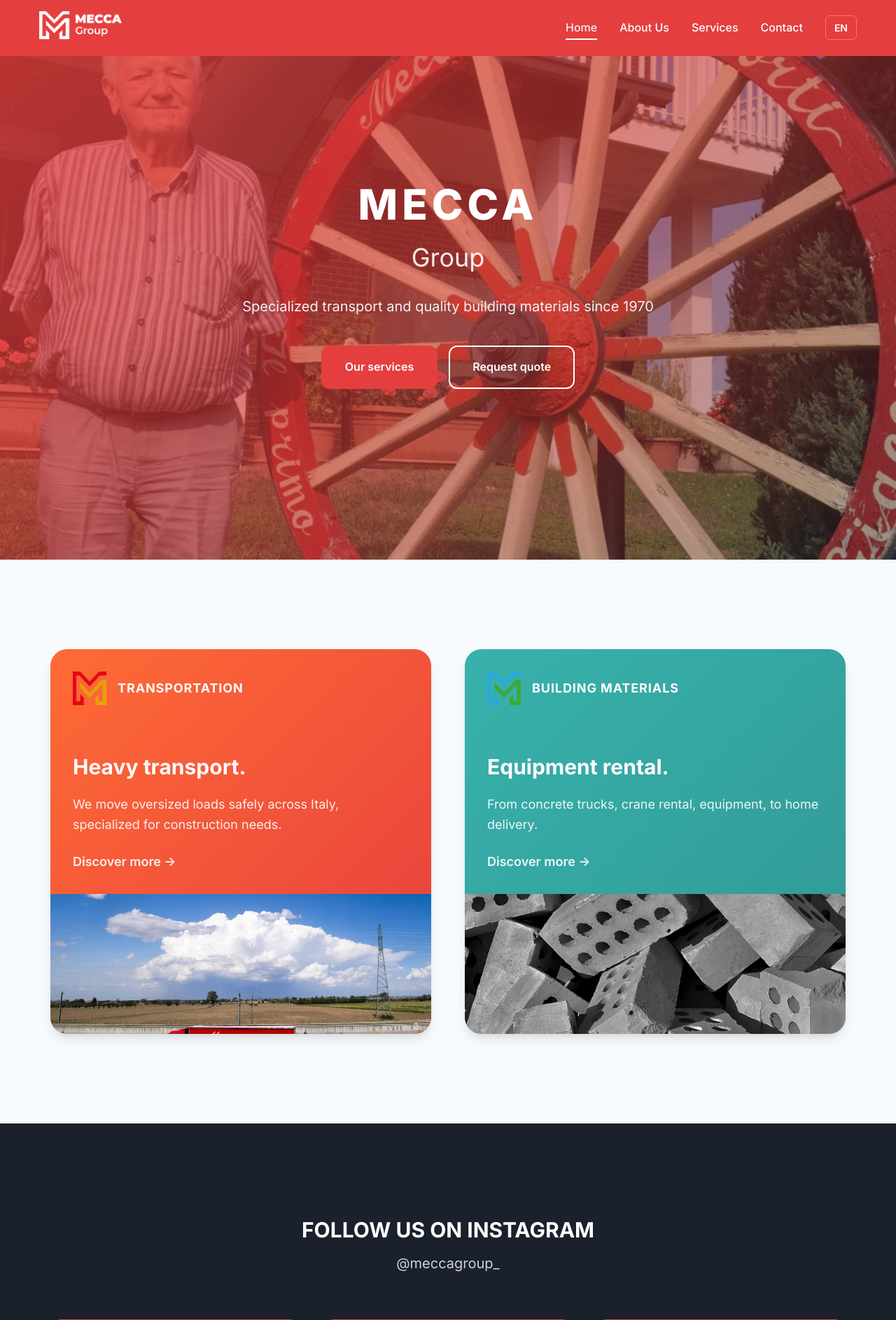
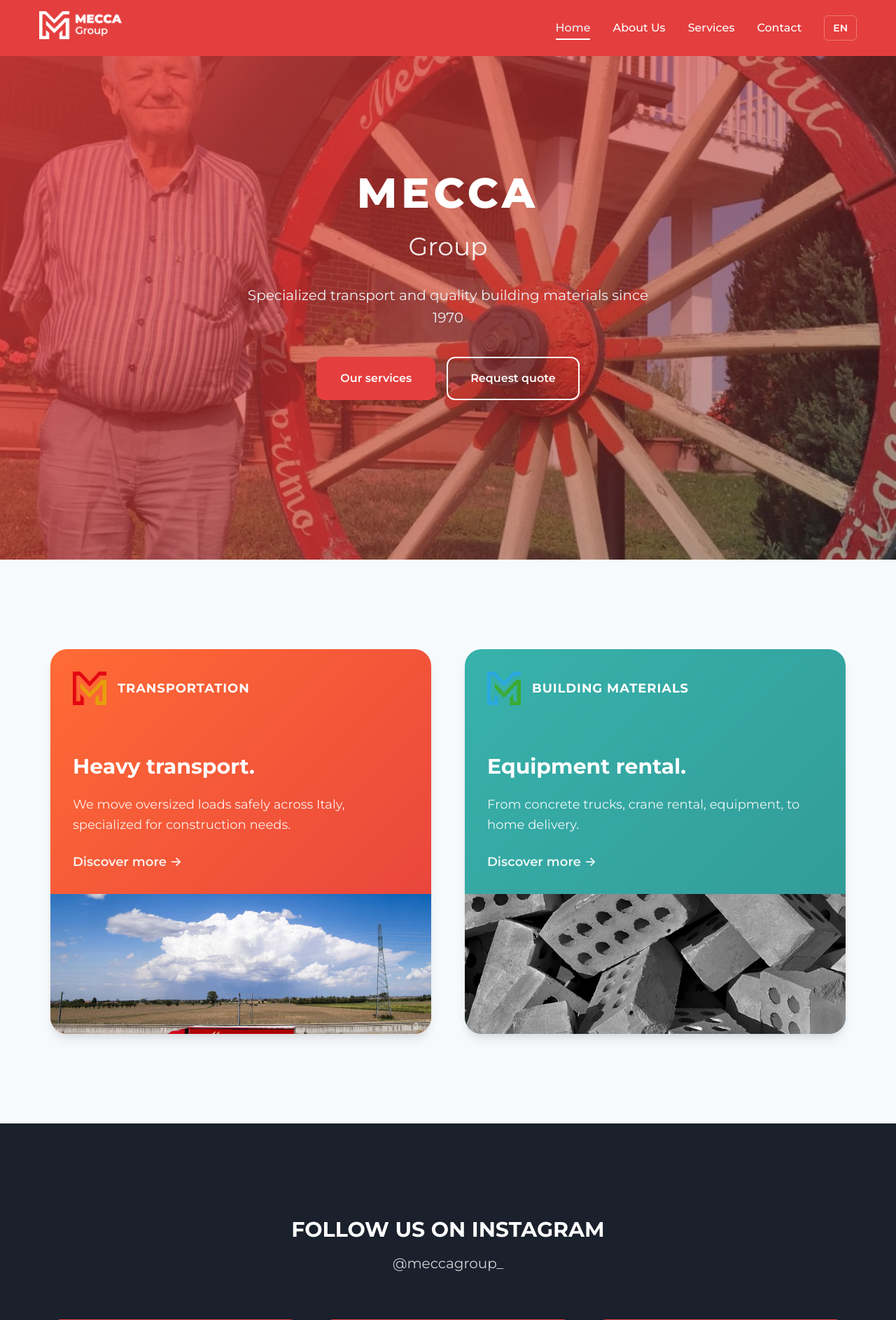
Before and after one commit to albyno99/meccagroup.it, a PHP site: page / in a window 1280 px wide. Shown: the top 1887 px of the page at 70% size. Run offline with PHP 8.4, Linux system fonts and the light colour scheme.

Commit message:
Aggiorna il font da 'Inter' a 'Montserrat' in diverse pagine e nel file CSS

```diff
--- a/404.php
+++ b/404.php
@@ -10,7 +10,7 @@ http_response_code(404);
     <title><?php echo t('error_404_title'); ?> | Mecca Group</title>
     <meta name="robots" content="noindex, nofollow">
     <link rel="stylesheet" href="css/style.css">
-    <link href="https://fonts.googleapis.com/css2?family=Inter:wght@300;400;500;600;700;800&display=swap" rel="stylesheet">
+    <link href="https://fonts.googleapis.com/css2?family=Montserrat:wght@300;400;500;600;700;800&display=swap" rel="stylesheet">
 </head>
 <body>
     <?php include 'includes/header.php'; ?>
--- a/500.php
+++ b/500.php
@@ -10,7 +10,7 @@ http_response_code(500);
     <title><?php echo t('error_500_title'); ?> | Mecca Group</title>
     <meta name="robots" content="noindex, nofollow">
     <link rel="stylesheet" href="css/style.css">
-    <link href="https://fonts.googleapis.com/css2?family=Inter:wght@300;400;500;600;700;800&display=swap" rel="stylesheet">
+    <link href="https://fonts.googleapis.com/css2?family=Montserrat:wght@300;400;500;600;700;800&display=swap" rel="stylesheet">
 </head>
 <body>
     <?php include 'includes/header.php'; ?>
--- a/about-us.php
+++ b/about-us.php
@@ -5,7 +5,7 @@
     <meta charset="UTF-8">
     <?php echo $lang->generateMetaTags('about'); ?>
     <link rel="stylesheet" href="css/style.css">
-    <link href="https://fonts.googleapis.com/css2?family=Inter:wght@300;400;500;600;700;800&display=swap" rel="stylesheet">
+    <link href="https://fonts.googleapis.com/css2?family=Montserrat:wght@300;400;500;600;700;800&display=swap" rel="stylesheet">
     <?php echo $lang->generateStructuredData('about'); ?>
 </head>
 <body>
--- a/contact.php
+++ b/contact.php
@@ -5,7 +5,7 @@
     <meta charset="UTF-8">
     <?php echo $lang->generateMetaTags('contact'); ?>
     <link rel="stylesheet" href="css/style.css">
-    <link href="https://fonts.googleapis.com/css2?family=Inter:wght@300;400;500;600;700;800&display=swap" rel="stylesheet">
+    <link href="https://fonts.googleapis.com/css2?family=Montserrat:wght@300;400;500;600;700;800&display=swap" rel="stylesheet">
     <?php echo $lang->generateStructuredData('contact'); ?>
 </head>
 <body>
--- a/css/style.css
+++ b/css/style.css
@@ -27,7 +27,7 @@
     --gray-900: #1A202C;
 
     /* Typography */
-    --font-family: 'Inter', -apple-system, BlinkMacSystemFont, 'Segoe UI', Roboto, sans-serif;
+    --font-family: 'Montserrat', 'Montserrat Placeholder', -apple-system, BlinkMacSystemFont, 'Segoe UI', Roboto, sans-serif;
     --font-size-xs: 0.75rem;
     --font-size-sm: 0.875rem;
     --font-size-base: 1rem;
--- a/index.php
+++ b/index.php
@@ -5,7 +5,7 @@
     <meta charset="UTF-8">
     <?php echo $lang->generateMetaTags('home'); ?>
     <link rel="stylesheet" href="css/style.css">
-    <link href="https://fonts.googleapis.com/css2?family=Inter:wght@300;400;500;600;700;800&display=swap" rel="stylesheet">
+    <link href="https://fonts.googleapis.com/css2?family=Montserrat:wght@300;400;500;600;700;800&display=swap" rel="stylesheet">
     <?php echo $lang->generateStructuredData('home'); ?>
 </head>
 <body>
--- a/services.php
+++ b/services.php
@@ -5,7 +5,7 @@
     <meta charset="UTF-8">
     <?php echo $lang->generateMetaTags('services'); ?>
     <link rel="stylesheet" href="css/style.css">
-    <link href="https://fonts.googleapis.com/css2?family=Inter:wght@300;400;500;600;700;800&display=swap" rel="stylesheet">
+    <link href="https://fonts.googleapis.com/css2?family=Montserrat:wght@300;400;500;600;700;800&display=swap" rel="stylesheet">
     <?php echo $lang->generateStructuredData('services'); ?>
 </head>
 <body>
```
